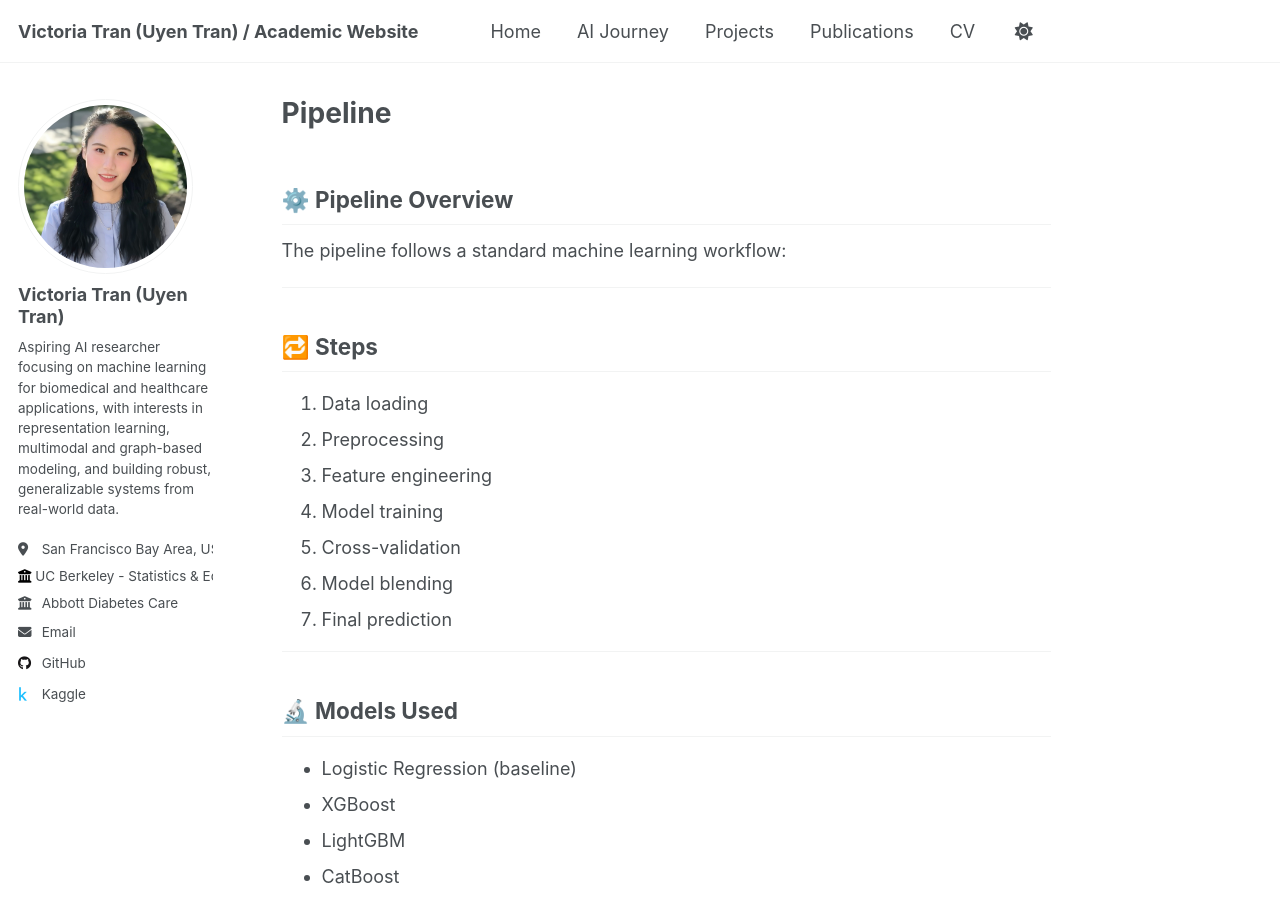
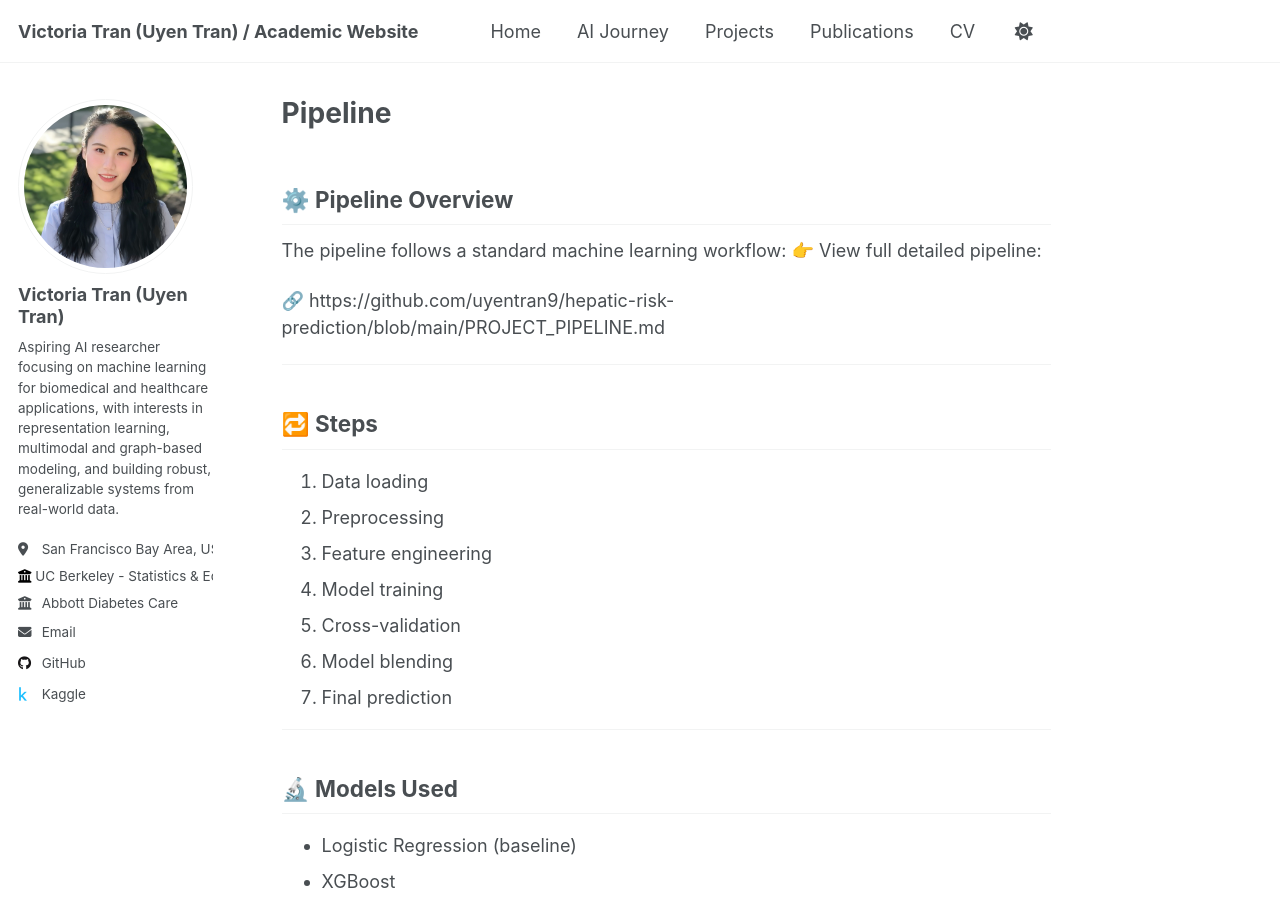
Before and after one commit to uyentran9/uyentran-ai-blog, a Jekyll site: the page built from _pages/hepatic-risk-pipeline.md, in a window 1280 px wide and 900 px high. Built offline with Jekyll 4.4.1, drawn with Linux system fonts in a browser that asks for light colours; a script that is not in the unit is left out.

Commit message:
Update pipeline overview with detailed link
Added a link to the detailed pipeline documentation.

```diff
--- a/_pages/hepatic-risk-pipeline.md
+++ b/_pages/hepatic-risk-pipeline.md
@@ -8,6 +8,9 @@ author_profile: true
 ## ⚙️ Pipeline Overview
 
 The pipeline follows a standard machine learning workflow:
+👉 View full detailed pipeline:
+
+🔗 https://github.com/uyentran9/hepatic-risk-prediction/blob/main/PROJECT_PIPELINE.md
 
 ---
 
```
